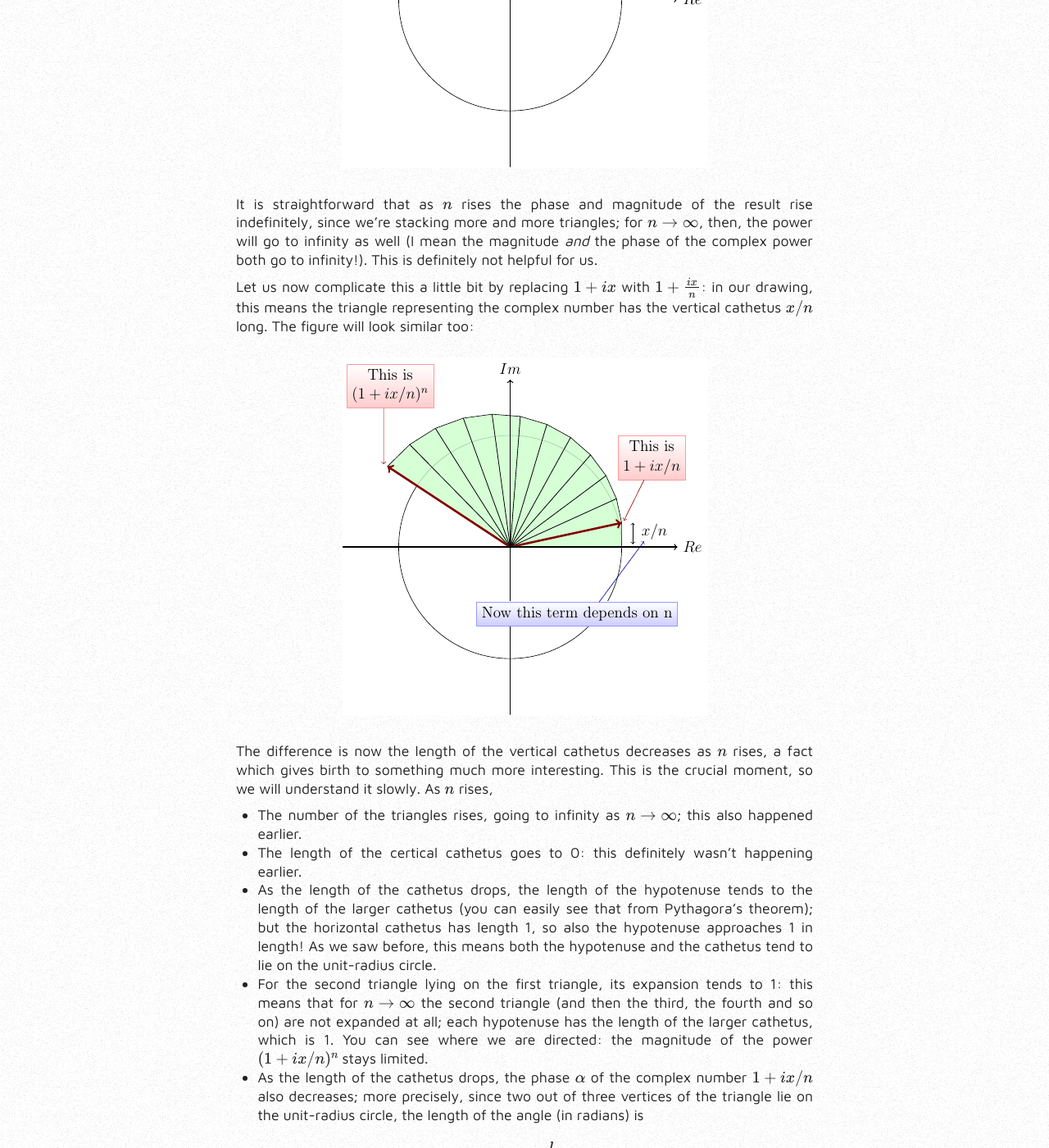
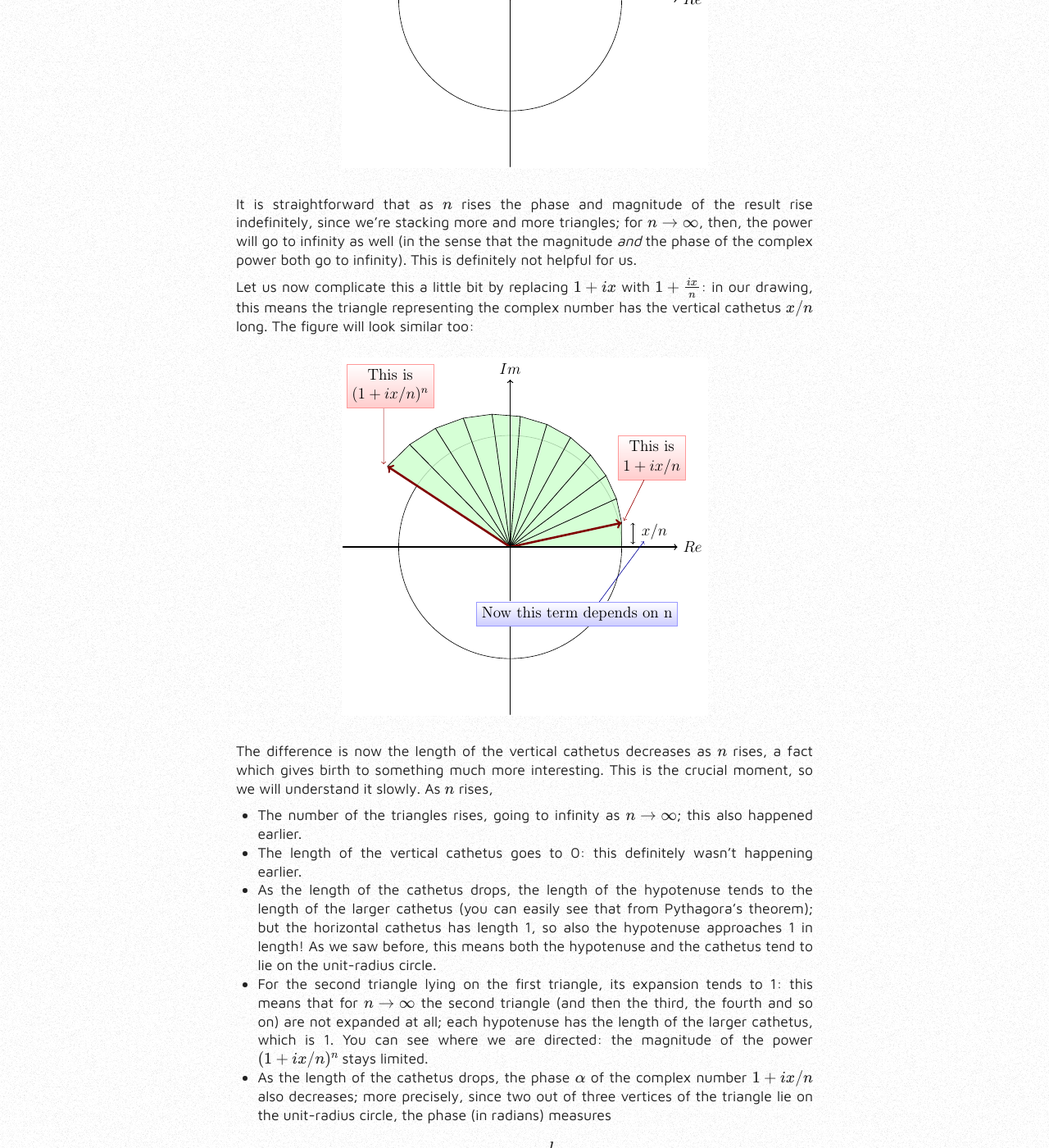
Before and after one commit to antonellopellecchia/caverndman-old, a Jekyll site: the page built from _posts/2016-06-16-another-intuitive-approach-eulers-formula.markdown, in a window 1280 px wide and 1400 px high, scrolled down 3405 px. Shown: the whole window at 82% size. Built offline with Jekyll 4.4.1, drawn with Linux system fonts in a browser that asks for light colours; nearby versions of some CDN libraries; formulas are drawn with MathJax 3; comment, search, counter and statistics services are not loaded; a style sheet for code colours, icons or effects is not loaded; some of the changed text lies outside the part shown.

Commit message:
Update article Eluer's formula

```diff
--- a/_posts/2016-06-16-another-intuitive-approach-eulers-formula.markdown
+++ b/_posts/2016-06-16-another-intuitive-approach-eulers-formula.markdown
@@ -60,7 +60,7 @@ The next step consists of finding \\((1+ix)^n\\) on the complex plane using de M
 ![Complex power of 1+ix](/images/euler/complexpower.png)
 {:style="text-align: center"}
 
-It is straightforward that as \\(n\\) rises the phase and magnitude of the result rise indefinitely, since we're stacking more and more triangles; for \\(n\to\infty\\), then, the power will go to infinity as well (I mean the magnitude *and* the phase of the complex power both go to infinity!). This is definitely not helpful for us.
+It is straightforward that as \\(n\\) rises the phase and magnitude of the result rise indefinitely, since we're stacking more and more triangles; for \\(n\to\infty\\), then, the power will go to infinity as well (in the sense that the magnitude *and* the phase of the complex power both go to infinity). This is definitely not helpful for us.
 
 Let us now complicate this a little bit by replacing \\(1+ix\\) with \\(1+\frac{ix}{n}\\): in our drawing, this means the triangle representing the complex number has the vertical cathetus \\(x/n\\) long. The figure will look similar too:
 
@@ -70,10 +70,10 @@ Let us now complicate this a little bit by replacing \\(1+ix\\) with \\(1+\frac{
 The difference is now the length of the vertical cathetus decreases as \\(n\\) rises, a fact which gives birth to something much more interesting. This is the crucial moment, so we will understand it slowly. As \\(n\\) rises,
 
 - The number of the triangles rises, going to infinity as \\(n\to\infty\\); this also happened earlier.
-- The length of the certical cathetus goes to 0: this definitely wasn't happening earlier.
+- The length of the vertical cathetus goes to 0: this definitely wasn't happening earlier.
 - As the length of the cathetus drops, the length of the hypotenuse tends to the length of the larger cathetus (you can easily see that from Pythagora's theorem); but the horizontal cathetus has length 1, so also the hypotenuse approaches 1 in length! As we saw before, this means both the hypotenuse and the cathetus tend to lie on the unit-radius circle.
 - For the second triangle lying on the first triangle, its expansion tends to 1: this means that for \\(n\to\infty\\) the second triangle (and then the third, the fourth and so on) are not expanded at all; each hypotenuse has the length of the larger cathetus, which is 1. You can see where we are directed: the magnitude of the power \\((1+ix/n)^n\\) stays limited.
-- As the length of the cathetus drops, the phase \\(\alpha\\) of the complex number \\(1+ix/n\\) also decreases; more precisely, since two out of three vertices of the triangle lie on the unit-radius circle, the length of the angle (in radians) is
+- As the length of the cathetus drops, the phase \\(\alpha\\) of the complex number \\(1+ix/n\\) also decreases; more precisely, since two out of three vertices of the triangle lie on the unit-radius circle, the phase (in radians) measures
 \\[ \alpha = \frac{l}{R} \\]
 where \\(l\\) is the corresponding circumference arc and \\(R\\) is the radius of the circle. But the circle has radius 1, while the arc approaches the length \\(x/n\\) of the smaller cathetus as \\(n\\) increases: this means that \\(\alpha\approx x/n\\), the approximation getting more and more precise as \\(n\\) gets higher and higher.
 - Our last step is to determine what happens to the fase of the power as \\(n\to\infty\\). This will be easy: we have to multiply the phase of the base for the exponent n. If \\(\theta\\) is the phase of the result,
```
Also changed, not shown: other parts of _posts/2016-06-16-another-intuitive-approach-eulers-formula.markdown (+1 -1 lines).
